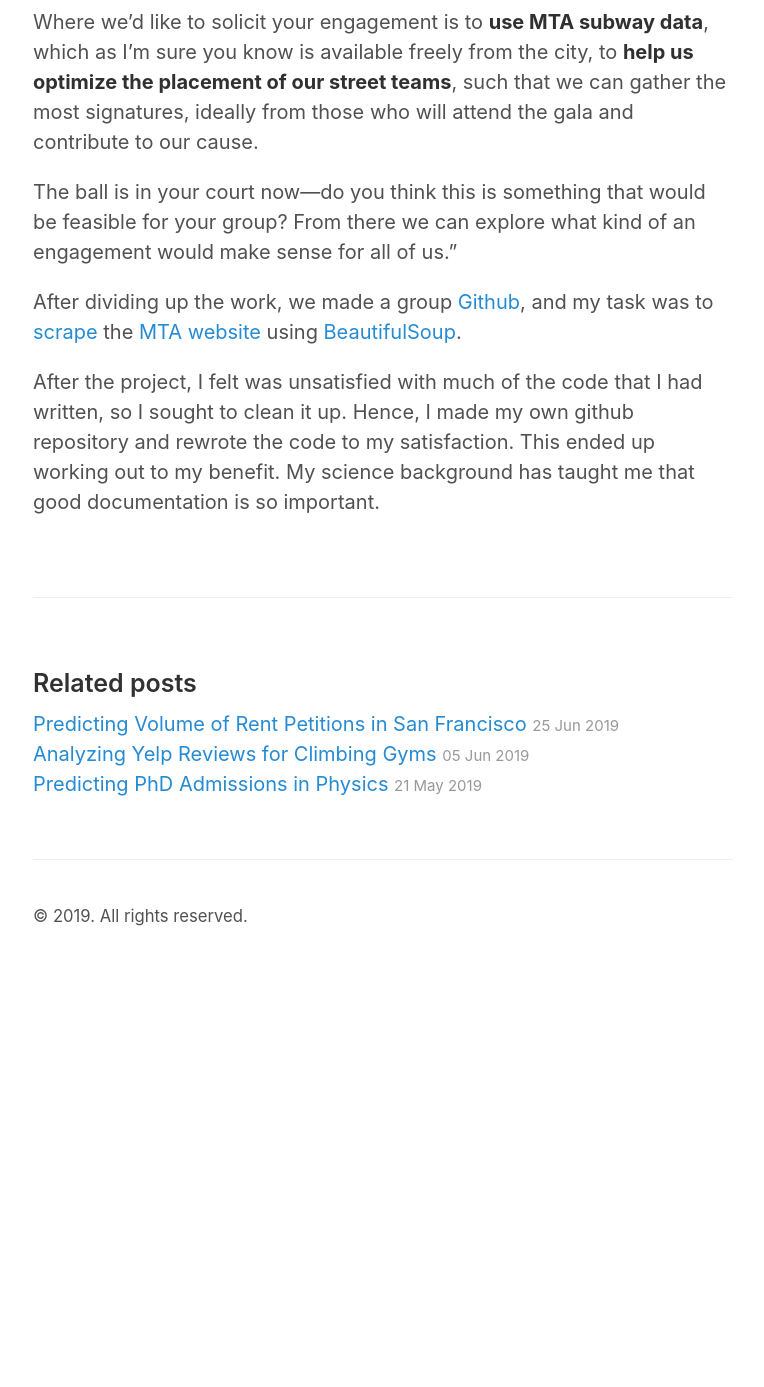
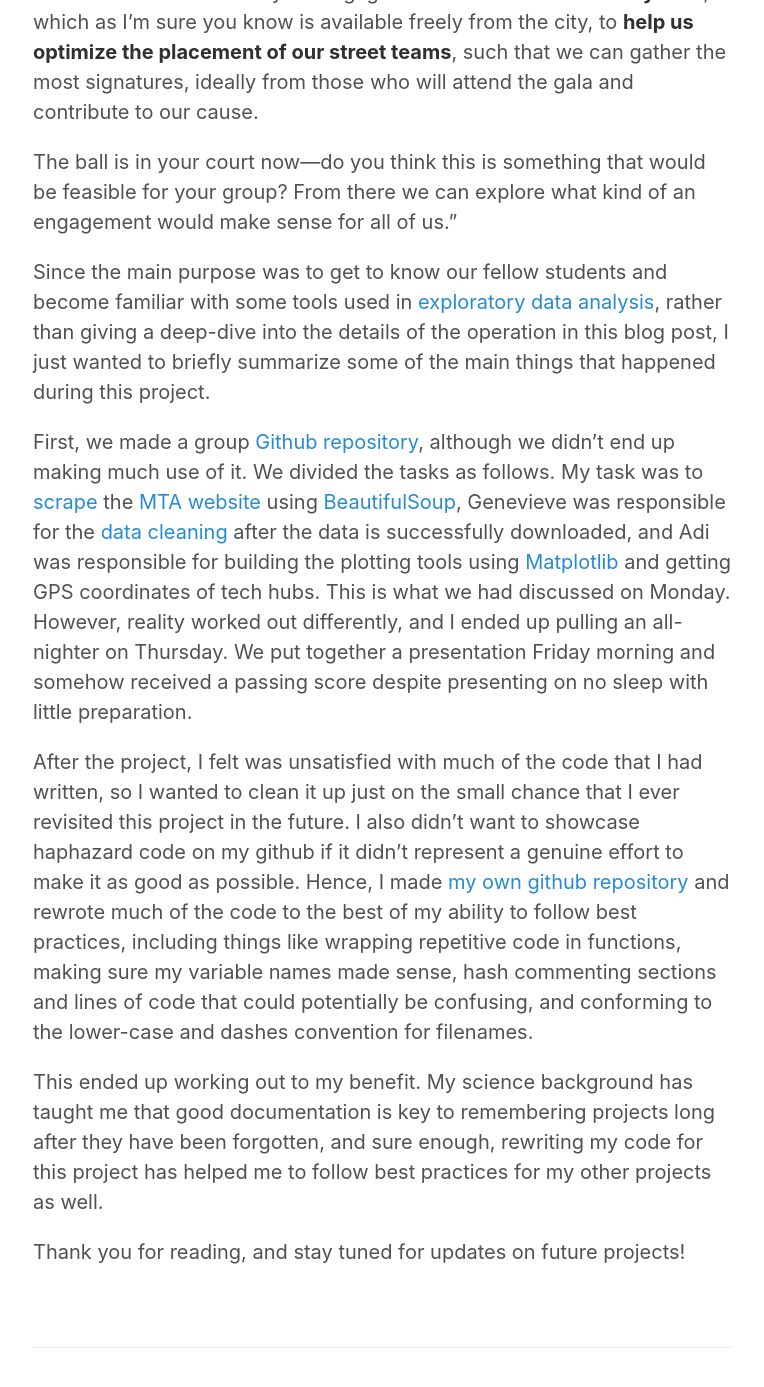
Before and after one commit to harrisonized/harrisonized.github.io, a Jekyll site: the page built from _posts/2019-04-23-mta.md, in a window 1280 px wide and 1400 px high, scrolled down 886 px. Shown: the top 1387 px of the window, without its empty margins (257-1021 px from the left). Built offline with Jekyll 4.4.1, drawn with Linux system fonts in a browser that asks for light colours; before the commit the page ends 1856 px from its top, so only the background shows below that; some of the changed text lies outside the part shown.

Commit message:
first draft of mta completed

```diff
--- a/_posts/2019-04-23-mta.md
+++ b/_posts/2019-04-23-mta.md
@@ -11,7 +11,9 @@ title: MTA Exploratory Data Analysis
 
 Hello, and welcome to my blog!
 
-This first blog post is a walk-through of my first project assigned at [Metis](https://www.thisismetis.com/). The purpose was to get to know our fellow students and become familiar with some tools used in [exploratory data analysis](https://en.wikipedia.org/wiki/Exploratory_data_analysis). The project was assigned on Monday, April 1st, and due on Friday. I was partnered up with [Adi Guar](https://www.linkedin.com/in/gaur1/) and [Genevieve McGuire](https://www.linkedin.com/in/genevieve-mcguire/), and after being given the following instructions, we got to work right away.
+This first blog post is a high-level overview of my first and only group project at [Metis](https://www.thisismetis.com/). I was partnered up with fellow students [Adi Guar](https://www.linkedin.com/in/gaur1/) and [Genevieve McGuire](https://www.linkedin.com/in/genevieve-mcguire/) on Monday, the first day of the boot camp. After being given brief instructions (reproduced below) and a due date of Friday, which wasn't much time at all, we got to work right away.
+
+
 
 "WomenTechWomenYes (WTWY) has an annual gala at the beginning of the summer each year. As we are new and inclusive organization, we try to do double duty with the gala both to fill our event space with individuals passionate about increasing the participation of women in technology, and to concurrently build awareness and reach.
 
@@ -21,8 +23,14 @@ Where we’d like to solicit your engagement is to **use MTA subway data**, whic
 
 The ball is in your court now—do you think this is something that would be feasible for your group? From there we can explore what kind of an engagement would make sense for all of us."
 
-After dividing up the work, we made a group [Github](https://github.com/metis-sf-spring-2019-project-1/MTA_Data_Analysis), and my task was to [scrape](https://en.wikipedia.org/wiki/Web_scraping) the [MTA website](http://web.mta.info/developers/turnstile.html) using [BeautifulSoup](https://www.crummy.com/software/BeautifulSoup/bs4/doc/).
 
 
+Since the main purpose was to get to know our fellow students and become familiar with some tools used in [exploratory data analysis](https://en.wikipedia.org/wiki/Exploratory_data_analysis), rather than giving a deep-dive into the details of the operation in this blog post, I just wanted to briefly summarize some of the main things that happened during this project.
 
-After the project, I felt was unsatisfied with much of the code that I had written, so I sought to clean it up. Hence, I made my own github repository and rewrote the code to my satisfaction. This ended up working out to my benefit. My science background has taught me that good documentation is so important.
+First, we made a group [Github repository](https://github.com/metis-sf-spring-2019-project-1/MTA_Data_Analysis), although we didn't end up making much use of it. We divided the tasks as follows. My task was to [scrape](https://en.wikipedia.org/wiki/Web_scraping) the [MTA website](http://web.mta.info/developers/turnstile.html) using [BeautifulSoup](https://www.crummy.com/software/BeautifulSoup/bs4/doc/), Genevieve was responsible for the [data cleaning](https://en.wikipedia.org/wiki/Data_cleansing) after the data is successfully downloaded, and Adi was responsible for building the plotting tools using [Matplotlib](https://matplotlib.org/) and getting GPS coordinates of tech hubs. This is what we had discussed on Monday. However, reality worked out differently, and I ended up pulling an all-nighter on Thursday. We put together a presentation Friday morning and somehow received a passing score despite presenting on no sleep with little preparation.
+
+After the project, I felt was unsatisfied with much of the code that I had written, so I wanted to clean it up just on the small chance that I ever revisited this project in the future. I also didn't want to showcase haphazard code on my github if it didn't represent a genuine effort to make it as good as possible. Hence, I made [my own github repository](https://github.com/harrisonized/mta) and rewrote much of the code to the best of my ability to follow best practices, including things like wrapping repetitive code in functions, making sure my variable names made sense, hash commenting sections and lines of code that could potentially be confusing, and conforming to the lower-case and dashes convention for filenames.
+
+This ended up working out to my benefit. My science background has taught me that good documentation is key to remembering projects long after they have been forgotten, and sure enough, rewriting my code for this project has helped me to follow best practices for my other projects as well.
+
+Thank you for reading, and stay tuned for updates on future projects!
```
